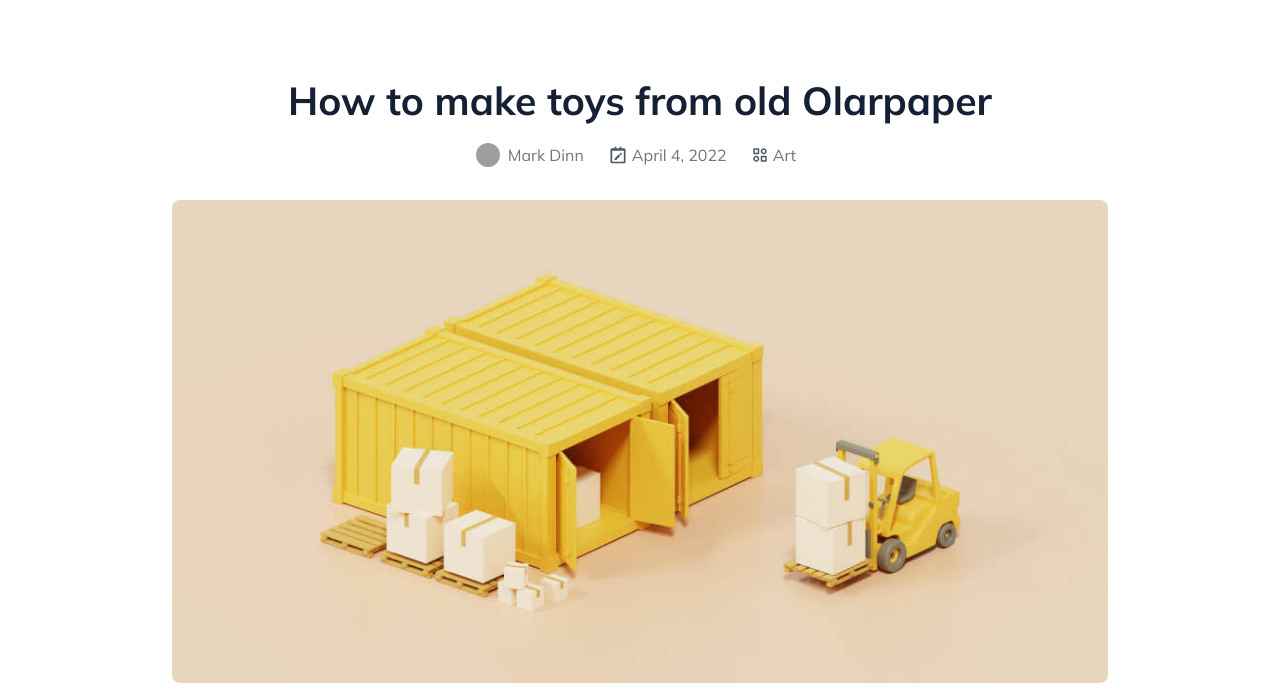
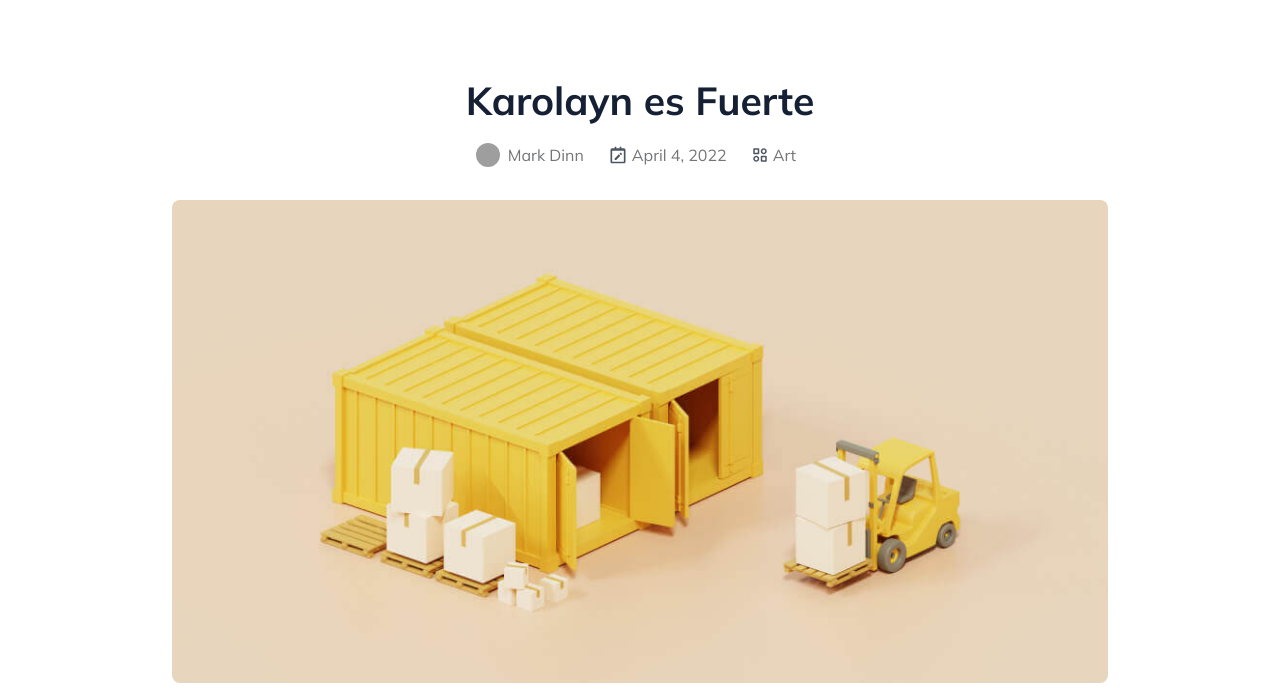
Before and after one commit to nilspineda/BeWarriors, an Astro site: page /post-1 in a window 1280 px wide. Shown: the part 94-794 px from the top of the page. Built offline with nearby package versions, Linux system fonts and the light colour scheme; Astro itself is replaced by a stand-in of ours; some packages are replaced by stand-ins of ours; grey boxes are pictures that could not be loaded; what tailwind-bootstrap-grid would draw is missing.

Commit message:
Update
Update

```diff
--- a/src/content/posts/post-1.md
+++ b/src/content/posts/post-1.md
@@ -1,5 +1,5 @@
 ---
-title: "How to make toys from old Olarpaper"
+title: "Karolayn es Fuerte"
 description: "meta description"
 date: 2022-04-04T05:00:00Z
 image: "/images/posts/01.jpg"
```
